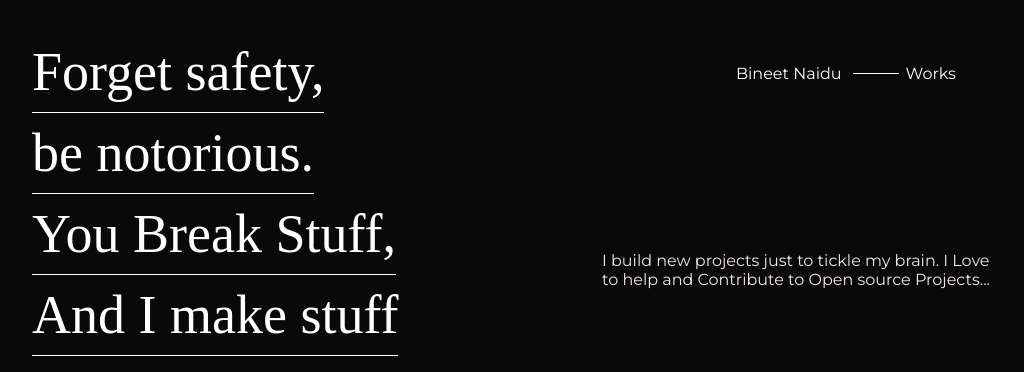
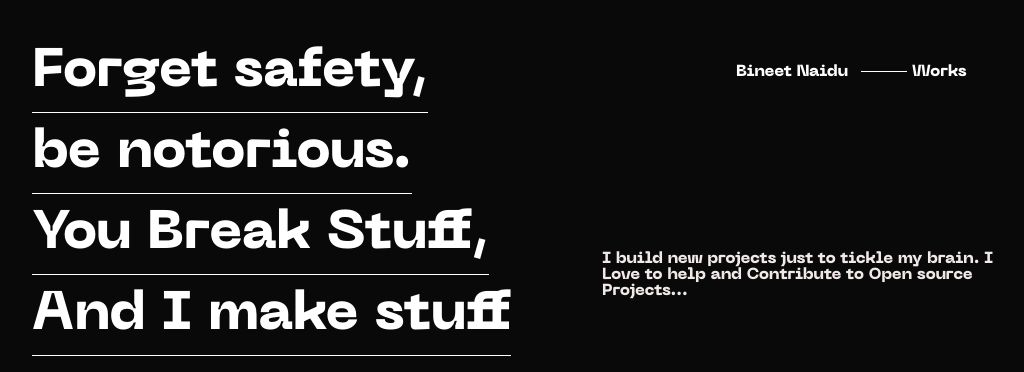
Before and after one commit to bineetNaidu/bineetnaidu.github.io, a React (Create React App) app: page /about in a window 1280 px wide. Shown: the top 372 px of the page, without its empty margins (208-1232 px from the left). Built offline with nearby package versions, Linux system fonts and the light colour scheme; no server answers; the database is empty.

Commit message:
add Custom font

```diff
--- a/src/components/Project.css
+++ b/src/components/Project.css
@@ -4,6 +4,7 @@
   padding: 5rem 0;
   position: relative;
   overflow: hidden;
+  margin: 1rem 0;
 }
 
 .project__media {
@@ -41,7 +42,7 @@
 
 .project__name {
   font-size: 8vw;
-  line-height: 1em;
+  line-height: 1.2em;
   font-weight: 900;
   -webkit-text-stroke: 2px #fff;
   text-transform: uppercase;
--- a/src/index.css
+++ b/src/index.css
@@ -1,4 +1,9 @@
 @import url('https://fonts.googleapis.com/css2?family=Montserrat:ital,wght@0,200;0,300;0,400;0,500;0,600;0,700;0,800;1,400;1,500;1,600;1,700;1,800&display=swap');
+
+@font-face {
+  font-family: neuemachina-ultrabold;
+  src: url('./assets/neuemachina-ultrabold.woff2');
+}
 
 * {
   padding: 0;
@@ -26,7 +31,7 @@
 
 body {
   margin: 0;
-  font-family: 'Montserrat', sans-serif;
+  font-family: neuemachina-ultrabold;
   -webkit-font-smoothing: antialiased;
   -moz-osx-font-smoothing: grayscale;
   color: white;
--- a/src/pages/About.css
+++ b/src/pages/About.css
@@ -6,6 +6,7 @@
   position: relative;
   display: flex;
   flex-direction: column;
+  font-family: neuemachina-ultrabold;
 }
 
 .backdrop {
@@ -27,7 +28,7 @@
 }
 
 .about__tileMusk {
-  font-family: 'neuemachina-light';
+  font-family: neuemachina-ultrabold;
   font-size: 54px;
   line-height: 80px;
   color: #ffffff;
```
Also changed, not shown: src/assets/neuemachina-ultrabold.woff2 (added).
